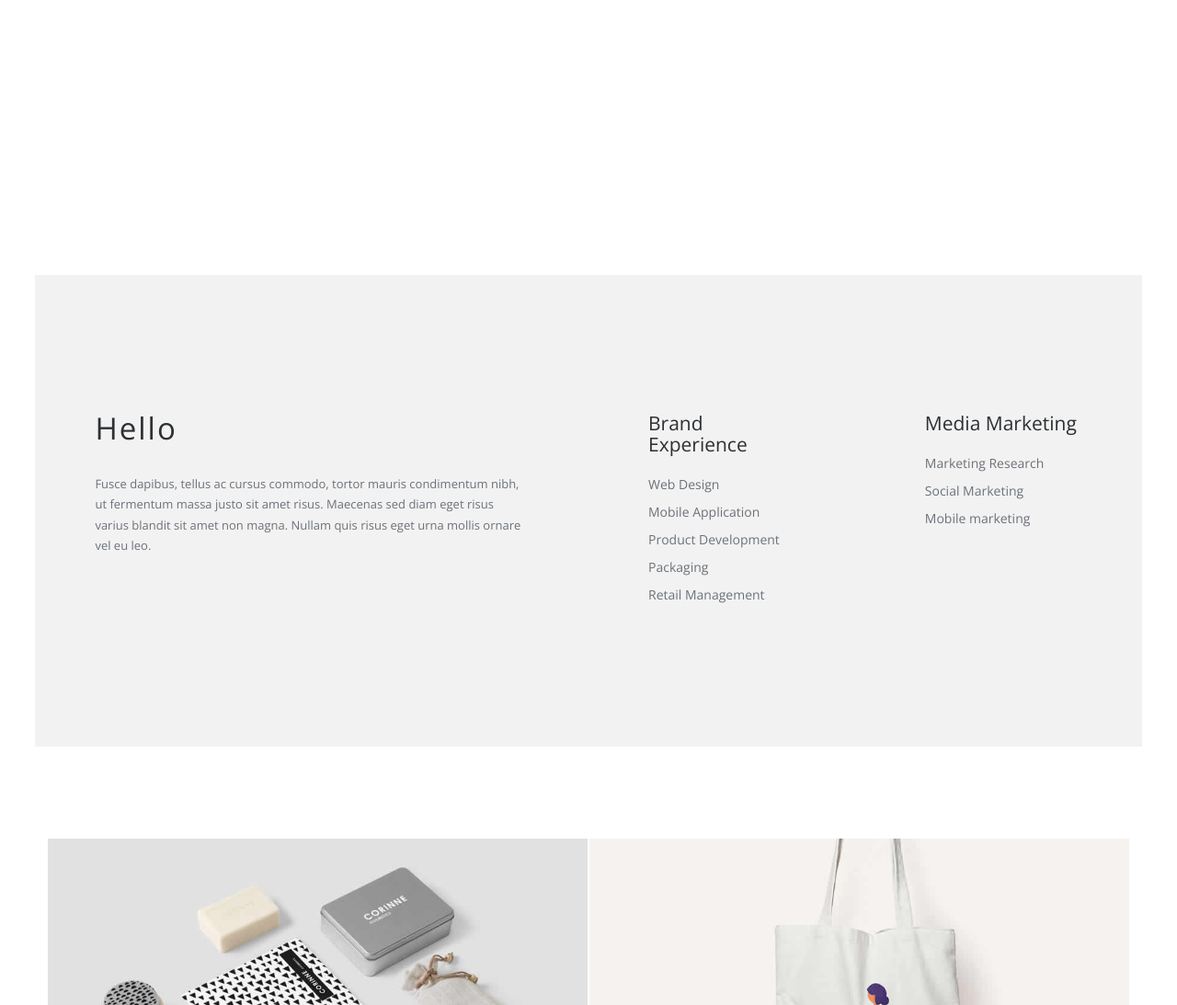
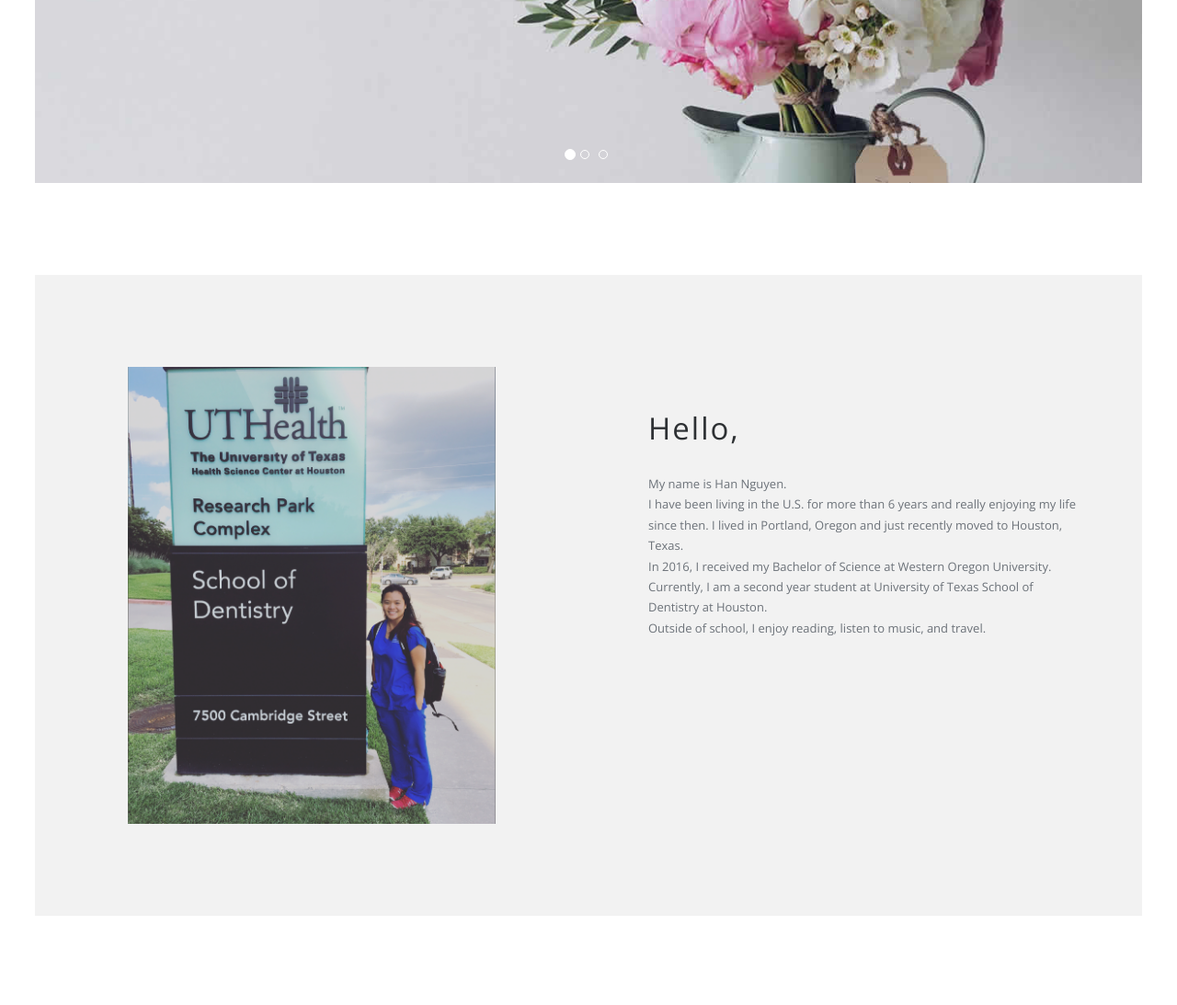
Before and after one commit to hannguyenutsd/test.github.io, a PHP site: page / in a window 1280 px wide. Shown: the part 401-1494 px from the top of the page at 92% size. Run offline with PHP 8.4, Linux system fonts and the light colour scheme; some libraries are stand-ins or nearby versions.

Commit message:
Change a little

```diff
--- a/css/main.css
+++ b/css/main.css
@@ -313,6 +313,17 @@
 	text-align: center;
 	z-index: 10;
 }
+.carousel-caption-left {
+	bottom: 40%;
+	color: #fff;
+	left: 15%;
+	padding-bottom: 20px;
+	padding-top: 20px;
+	position: absolute;
+	right: 15%;
+	/* text-align: center; */
+	z-index: 10;
+}
 .carousel-caption h3 {
 	font-family: "Open Sans", sans-serif;
 	color: #2d3033;
@@ -343,6 +354,14 @@
 /* ------------------------------------------------------------------------------
 	 Services
 -------------------------------------------------------------------------------*/
+.profile-image {
+	width: 400px;
+}
+
+.center {
+	text-align: center;
+}
+
 .services {
 	width: 94%;
 	margin: auto;
--- a/index.html
+++ b/index.html
@@ -2,7 +2,9 @@
 <!--[if lt IE 7]>      <html class="no-js lt-ie9 lt-ie8 lt-ie7" lang=""> <![endif]-->
 <!--[if IE 7]>         <html class="no-js lt-ie9 lt-ie8" lang=""> <![endif]-->
 <!--[if IE 8]>         <html class="no-js lt-ie9" lang=""> <![endif]-->
-<!--[if gt IE 8]><!--> <html class="no-js" lang=""> <!--<![endif]-->
+<!--[if gt IE 8]><!-->
+<html class="no-js" lang="">
+<!--<![endif]-->
 
 <head>
   <meta charset="utf-8">
@@ -23,17 +25,31 @@
   <section class="tophead" role="tophead">
     <!-- Navigation Section -->
     <header id="header">
-    <div class="header-content clearfix"> <a class="logo" href="#">Auro</a>
+      <div class="header-content clearfix">
+        <a class="logo" href="#">HAN NGUYEN</a>
         <nav class="navigation" role="navigation">
           <ul class="primary-nav">
-          <li><a href="#header-slider">Home</a></li>
-          <li><a href="#services">About</a></li>
-          <li><a href="#portfolio">Our Portfolio</a></li>
-          <li><a href="#testimonials">Testimonials</a></li>
-          <li><a href="#contact">Contact</a></li>
+            <li>
+              <a href="#header-slider">Home</a>
+            </li>
+            <li>
+              <a href="#services">About</a>
+            </li>
+            <li>
+              <a href="#portfolio">My Portfolio</a>
+            </li>
+            <li>
+              <a href="#testimonials">Testimonials</a>
+            </li>
+            <li>
+              <a href="#contact">Contact</a>
+            </li>
           </ul>
         </nav>
-      <a href="#" class="nav-toggle">Menu<span></span></a> </div>
+        <a href="#" class="nav-toggle">Menu
+          <span></span>
+        </a>
+      </div>
     </header>
     <!-- Navigation Section -->
   </section>
@@ -45,56 +61,60 @@
       <ol class="carousel-indicators">
         <li data-target="#myCarousel" data-slide-to="0" class="active"></li>
         <li data-target="#myCarousel" data-slide-to="1"></li>
+        <li data-target="#myCarousel" data-slide-to="2"></li>
       </ol>
       <!-- Wrapper for slides -->
       <div class="carousel-inner" role="listbox">
-      <div class="item active"> <img src="images/slider/070.jpg" alt="Chania">
-        <div class="carousel-caption">
-          <h3>We'r Auro</h3>
-          <p>We Build Strong Brands which impact your customers</p>
-        </div>
-      </div>
-      <div class="item"> <img src="images/slider/slid2.jpg" alt="Chania">
-        <div class="carousel-caption">
+        <div class="item active">
+          <img src="images/slider/quote.jpg" alt="QUOTE">
+          <div class="carousel-caption-left">
             <h3>Minimal Agency Template</h3>
             <p>We're Australia based branding & design agency</p>
           </div>
         </div>
+        <div class="item">
+          <img src="images/slider/GLP_UT-DENTAL_051712-895.jpg" alt="UTSD">
+          <!-- <div class="carousel-caption">
+            <h3>Minimal Agency Template</h3>
+            <p>We're Australia based branding & design agency</p>
+          </div> -->
+        </div>
+        <div class="item">
+          <img src="images/slider/november.png" alt="NOVEMBER">
+          <!-- <div class="carousel-caption">
+              <h3>Han Nguyen</h3>
+              <p>Student of UTSD</p>
+            </div> -->
+        </div>
       </div>
       <!-- Controls -->
-    <a class="left carousel-control" href="#myCarousel" role="button" data-slide="prev"> <span class="glyphicon glyphicon-chevron-left" aria-hidden="true"></span> <span class="sr-only">Previous</span></a> <a class="right carousel-control" href="#myCarousel" role="button" data-slide="next"> <span class="glyphicon glyphicon-chevron-right" aria-hidden="true"></span> <span class="sr-only">Next</span></a></div>
+      <a class="left carousel-control" href="#myCarousel" role="button" data-slide="prev">
+        <span class="glyphicon glyphicon-chevron-left" aria-hidden="true"></span>
+        <span class="sr-only">Previous</span>
+      </a>
+      <a class="right carousel-control" href="#myCarousel" role="button" data-slide="next">
+        <span class="glyphicon glyphicon-chevron-right" aria-hidden="true"></span>
+        <span class="sr-only">Next</span>
+      </a>
+    </div>
   </section>
   <!-- Slider Section -->
   <!-- Service Section -->
   <section id="services" class="section services">
     <div class="container-fluid">
       <div class="row">
+        <div class="col-md-6 col-sm-6 center">
+          <img class="profile-image" src="images/personal/IMG_2002.JPG" />
+        </div>
         <div class="col-md-6 col-sm-6">
           <div class="services-content">
-          <h4>Hello</h4>
-          <p>Fusce dapibus, tellus ac cursus commodo, tortor mauris condimentum nibh, ut fermentum massa justo sit amet risus. Maecenas sed diam eget risus varius blandit sit amet non magna. Nullam quis risus eget urna mollis ornare vel eu leo.</p>
-        </div>
-      </div>
-      <div class="col-md-3 col-sm-6">
-        <div class="services-content">
-          <h5>Brand Experience</h5>
-          <ul>
-            <li><a href="#">Web Design</a></li>
-            <li><a href="#">Mobile Application</a></li>
-            <li><a href="#">Product Development</a></li>
-            <li><a href="#">Packaging</a></li>
-            <li><a href="#">Retail Management</a></li>
-          </ul>
-        </div>
-      </div>
-      <div class="col-md-3 col-sm-6">
-        <div class="services-content">
-          <h5>Media Marketing</h5>
-          <ul>
-            <li><a href="#">Marketing Research</a></li>
-            <li><a href="#">Social Marketing</a></li>
-            <li><a href="#">Mobile marketing</a></li>
-          </ul>
+            <h4>Hello,</h4>
+            <p>My name is Han Nguyen.
+              <br/> I have been living in the U.S. for more than 6 years and really enjoying my life since then. I lived in Portland,
+              Oregon and just recently moved to Houston, Texas.
+              <br /> In 2016, I received my Bachelor of Science at Western Oregon University. Currently, I am a second year student
+              at University of Texas School of Dentistry at Houston.
+              <br /> Outside of school, I enjoy reading, listen to music, and travel.</p>
           </div>
         </div>
       </div>
@@ -106,56 +126,68 @@
   <section id="portfolio" class="section portfolio">
     <div class="container-fluid">
       <div class="row">
-      <div class="col-sm-6 portfolio-item"> <a href="work-details.html" class="portfolio-link">
+        <div class="col-sm-6 portfolio-item">
+          <a href="work-details.html" class="portfolio-link">
             <div class="caption">
               <div class="caption-content">
                 <h3>The Shape of Design</h3>
                 <h4>Branding/Graphic</h4>
               </div>
             </div>
-        <img src="images/portfolio/work-1.jpg" class="img-responsive" alt=""> </a> </div>
-      <div class="col-sm-6 portfolio-item"> <a href="work-details.html" class="portfolio-link">
+            <img src="images/portfolio/070.jpg" class="img-responsive" alt=""> </a>
+        </div>
+        <div class="col-sm-6 portfolio-item">
+          <a href="work-details.html" class="portfolio-link">
             <div class="caption">
               <div class="caption-content">
                 <h3>czarna kawka</h3>
                 <h4>Branding</h4>
               </div>
             </div>
-        <img src="images/portfolio/work-2.jpg" class="img-responsive" alt=""> </a> </div>
-      <div class="col-sm-6 portfolio-item"> <a href="work-details.html" class="portfolio-link">
+            <img src="images/portfolio/070_Occlusal.jpg" class="img-responsive" alt=""> </a>
+        </div>
+        <!-- <div class="col-sm-6 portfolio-item">
+          <a href="work-details.html" class="portfolio-link">
             <div class="caption">
               <div class="caption-content">
                 <h3>czarna kawka</h3>
                 <h4>Branding</h4>
               </div>
             </div>
-        <img src="images/portfolio/work-3.jpg" class="img-responsive" alt=""> </a> </div>
-      <div class="col-sm-6 portfolio-item"> <a href="work-details.html" class="portfolio-link">
+            <img src="images/portfolio/work-3.jpg" class="img-responsive" alt=""> </a>
+        </div>
+        <div class="col-sm-6 portfolio-item">
+          <a href="work-details.html" class="portfolio-link">
             <div class="caption">
               <div class="caption-content">
                 <h3>czarna kawka</h3>
                 <h4>Branding</h4>
               </div>
             </div>
-        <img src="images/portfolio/work-4.jpg" class="img-responsive" alt=""> </a> </div>
-      <div class="col-sm-6 portfolio-item"> <a href="work-details.html" class="portfolio-link">
+            <img src="images/portfolio/work-4.jpg" class="img-responsive" alt=""> </a>
+        </div>
+        <div class="col-sm-6 portfolio-item">
+          <a href="work-details.html" class="portfolio-link">
             <div class="caption">
               <div class="caption-content">
                 <h3>czarna kawka</h3>
                 <h4>Branding</h4>
               </div>
             </div>
-        <img src="images/portfolio/work-5.jpg" class="img-responsive" alt=""> </a> </div>
-      <div class="col-sm-6 portfolio-item"> <a href="work-details.html" class="portfolio-link">
+            <img src="images/portfolio/work-5.jpg" class="img-responsive" alt=""> </a>
+        </div>
+        <div class="col-sm-6 portfolio-item">
+          <a href="work-details.html" class="portfolio-link">
             <div class="caption">
               <div class="caption-content">
                 <h3>czarna kawka</h3>
                 <h4>Branding</h4>
               </div>
             </div>
-        <img src="images/portfolio/work-6.jpg" class="img-responsive" alt=""> </a> </div>
+            <img src="images/portfolio/work-6.jpg" class="img-responsive" alt=""> </a>
         </div>
       </div>
+    </div> -->
   </section>
   <!-- portfolio grid section -->
 
@@ -168,7 +200,8 @@
             <li>
               <div class="col-md-12">
                 <blockquote>
-                <h1>"Integer posuere erat a ante venenatis dapibus posuere velit aliquet. Donec sed odio dui. Phasellus non dolor nibh. Nullam elementum Aenean eu leo quam..." </h1>
+                  <h1>"Integer posuere erat a ante venenatis dapibus posuere velit aliquet. Donec sed odio dui. Phasellus non
+                    dolor nibh. Nullam elementum Aenean eu leo quam..." </h1>
                   <p>Rene Brown, Open Window production</p>
                 </blockquote>
               </div>
@@ -176,7 +209,8 @@
             <li>
               <div class="col-md-12">
                 <blockquote>
-                <h1>"Cras dictum tellus dui, vitae sollicitudin ipsum. Phasellus non dolor nibh. Nullam elementum tellus pretium feugiat shasellus non dolor nibh. Nullam elementum tellus pretium feugiat." </h1>
+                  <h1>"Cras dictum tellus dui, vitae sollicitudin ipsum. Phasellus non dolor nibh. Nullam elementum tellus pretium
+                    feugiat shasellus non dolor nibh. Nullam elementum tellus pretium feugiat." </h1>
                   <p>Brain Rice, Lexix Private Limited.</p>
                 </blockquote>
               </div>
@@ -184,7 +218,8 @@
             <li>
               <div class="col-md-12">
                 <blockquote>
-                <h1>"Cras mattis consectetur purus sit amet fermentum. Donec sed odio dui. Aenean lacinia bibendum nulla sed consectetur...." </h1>
+                  <h1>"Cras mattis consectetur purus sit amet fermentum. Donec sed odio dui. Aenean lacinia bibendum nulla sed
+                    consectetur...." </h1>
                   <p>Andi Simond, Global Corporate Inc</p>
                 </blockquote>
               </div>
@@ -192,7 +227,8 @@
             <li>
               <div class="col-md-12">
                 <blockquote>
-                <h1>"Lorem ipsum dolor sit amet, consectetur adipiscing elitPhasellus non dolor nibh. Nullam elementum tellus pretium feugiat. Cras dictum tellus dui sollcitudin." </h1>
+                  <h1>"Lorem ipsum dolor sit amet, consectetur adipiscing elitPhasellus non dolor nibh. Nullam elementum tellus
+                    pretium feugiat. Cras dictum tellus dui sollcitudin." </h1>
                   <p>Kristy Gabbor, Martix Media</p>
                 </blockquote>
               </div>
@@ -213,21 +249,42 @@
       </div>
       <div class="col-md-2 left">
         <h4>Contact</h4>
-      <p> Call: 612.269.8419 <br>
-        Email : <a href="mailto:hello@agency.com"> hello@agency.com </a></p>
+        <p> Call: 612.269.8419
+          <br> Email :
+          <a href="mailto:hello@agency.com"> hello@agency.com </a>
+        </p>
       </div>
       <div class="col-md-2 left">
         <h4>Social presense</h4>
         <ul class="footer-share">
-        <li><a href="#"><i class="fa fa-facebook"></i></a></li>
-        <li><a href="#"><i class="fa fa-twitter"></i></a></li>
-        <li><a href="#"><i class="fa fa-linkedin"></i></a></li>
-        <li><a href="#"><i class="fa fa-google-plus"></i></a></li>
+          <li>
+            <a href="#">
+              <i class="fa fa-facebook"></i>
+            </a>
+          </li>
+          <li>
+            <a href="#">
+              <i class="fa fa-twitter"></i>
+            </a>
+          </li>
+          <li>
+            <a href="#">
+              <i class="fa fa-linkedin"></i>
+            </a>
+          </li>
+          <li>
+            <a href="#">
+              <i class="fa fa-google-plus"></i>
+            </a>
+          </li>
         </ul>
       </div>
       <div class="col-md-6 right">
-      <p>© 2015 All rights reserved. All Rights Reserved<br>
-        Made with <i class="fa fa-heart pulse"></i> by <a href="http://www.designstub.com/">Designstub</a></p>
+        <p>© 2015 All rights reserved. All Rights Reserved
+          <br> Made with
+          <i class="fa fa-heart pulse"></i> by
+          <a href="http://www.designstub.com/">Designstub</a>
+        </p>
       </div>
     </div>
   </footer>
@@ -241,4 +298,5 @@
   <script src="js/modernizr.js"></script>
   <script src="js/main.js"></script>
 </body>
+
 </html>
```
Also changed, not shown: images/personal/IMG_0156.jpg (added), images/personal/IMG_0231.JPG (added), images/personal/IMG_0415.JPG (added), images/personal/IMG_2002.JPG (added), images/portfolio/070.jpg (added), images/slider/quote.jpg (added), 9 other files. Lines whose indentation alone changed are shown as unchanged.
